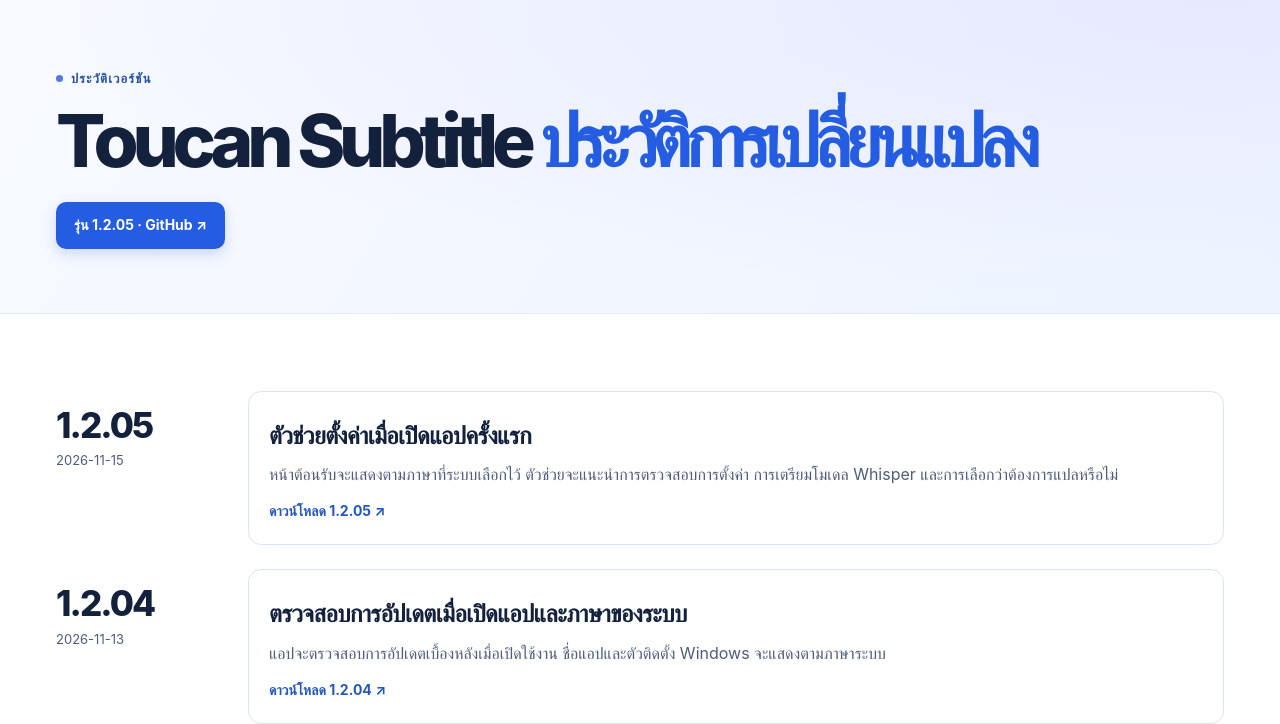
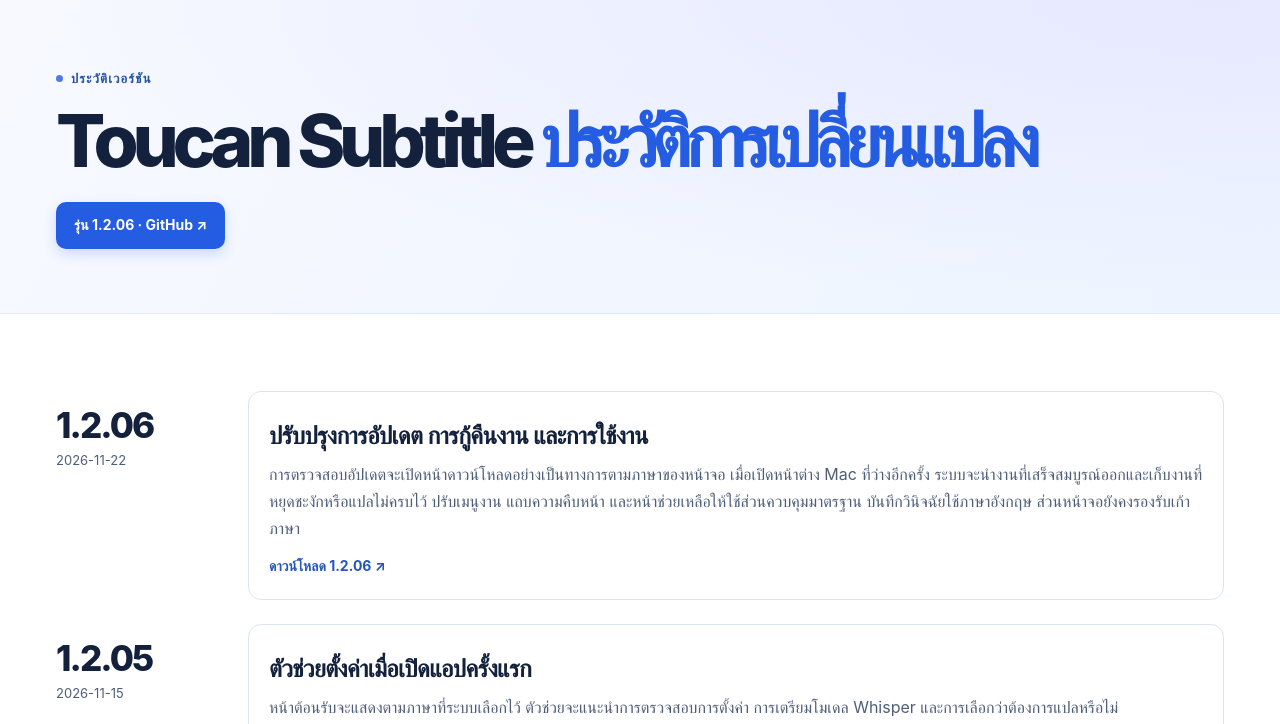
Before and after one commit to BettaChan/toucansub-website, a plain HTML site: page th/changelog.html in a window 1280 px wide. Shown: the part 76-800 px from the top of the page. Drawn offline with Linux system fonts and the light colour scheme.

Commit message:
Publish 1.2.06 release notes: th/changelog.html

```diff
--- a/th/changelog.html
+++ b/th/changelog.html
@@ -63,14 +63,18 @@
   <main id="main">
     <section class="page-head"><div class="frame">
   <p class="eyebrow"><span></span> ประวัติเวอร์ชัน</p><h1>Toucan Subtitle <em>ประวัติการเปลี่ยนแปลง</em></h1>
-  <div class="actions"><a class="button button-primary" href="https://github.com/BettaChan/toucan-subtitle-downloads/releases/tag/v1.2.05">รุ่น 1.2.05 · GitHub ↗</a></div>
+  <div class="actions"><a class="button button-primary" href="https://github.com/BettaChan/toucan-subtitle-downloads/releases/tag/v1.2.06">รุ่น 1.2.06 · GitHub ↗</a></div>
 </div></section>
 <section class="frame section release-timeline" aria-label="ประวัติเวอร์ชัน">
+  <article class="release-entry">
+    <div class="release-meta"><h2>1.2.06</h2><time datetime="2026-11-22">2026-11-22</time></div>
+    <div class="release-content"><h3>ปรับปรุงการอัปเดต การกู้คืนงาน และการใช้งาน</h3><p>การตรวจสอบอัปเดตจะเปิดหน้าดาวน์โหลดอย่างเป็นทางการตามภาษาของหน้าจอ เมื่อเปิดหน้าต่าง Mac ที่ว่างอีกครั้ง ระบบจะนำงานที่เสร็จสมบูรณ์ออกและเก็บงานที่หยุดชะงักหรือแปลไม่ครบไว้ ปรับเมนูงาน แถบความคืบหน้า และหน้าช่วยเหลือให้ใช้ส่วนควบคุมมาตรฐาน บันทึกวินิจฉัยใช้ภาษาอังกฤษ ส่วนหน้าจอยังคงรองรับเก้าภาษา</p><a class="text-link" href="downloads.html#platforms">ดาวน์โหลด 1.2.06 ↗</a></div>
+  </article>
   <article class="release-entry">
     <div class="release-meta"><h2>1.2.05</h2><time datetime="2026-11-15">2026-11-15</time></div>
     <div class="release-content"><h3>ตัวช่วยตั้งค่าเมื่อเปิดแอปครั้งแรก</h3>
       <p>หน้าต้อนรับจะแสดงตามภาษาที่ระบบเลือกไว้ ตัวช่วยจะแนะนำการตรวจสอบการตั้งค่า การเตรียมโมเดล Whisper และการเลือกว่าต้องการแปลหรือไม่</p>
-      <a class="text-link" href="downloads.html#platforms">ดาวน์โหลด 1.2.05 ↗</a>
+      <a class="text-link" href="https://github.com/BettaChan/toucan-subtitle-downloads/releases/tag/v1.2.05">ดาวน์โหลด 1.2.05 ↗</a>
     </div>
   </article>
   <article class="release-entry">
```
